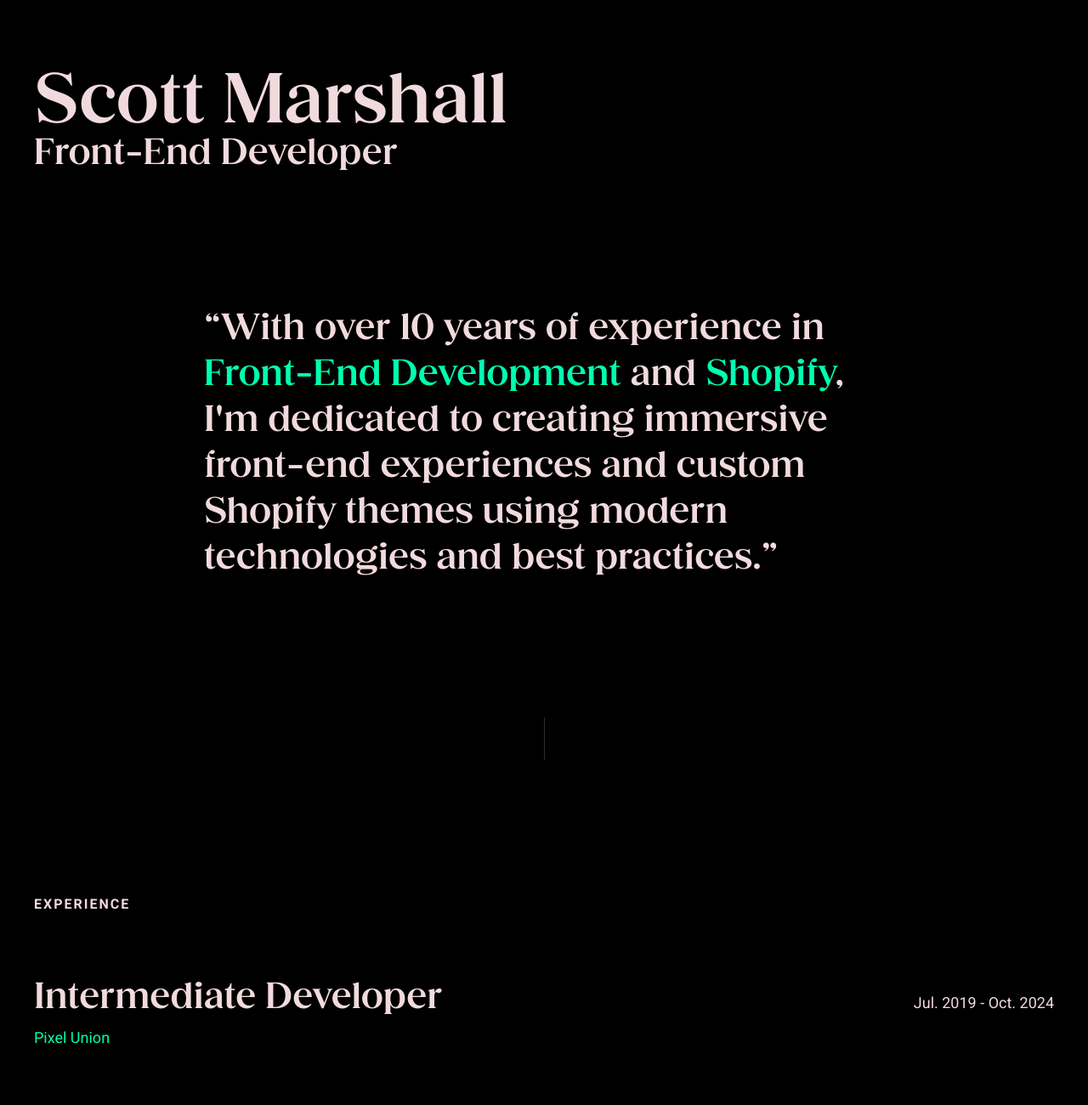
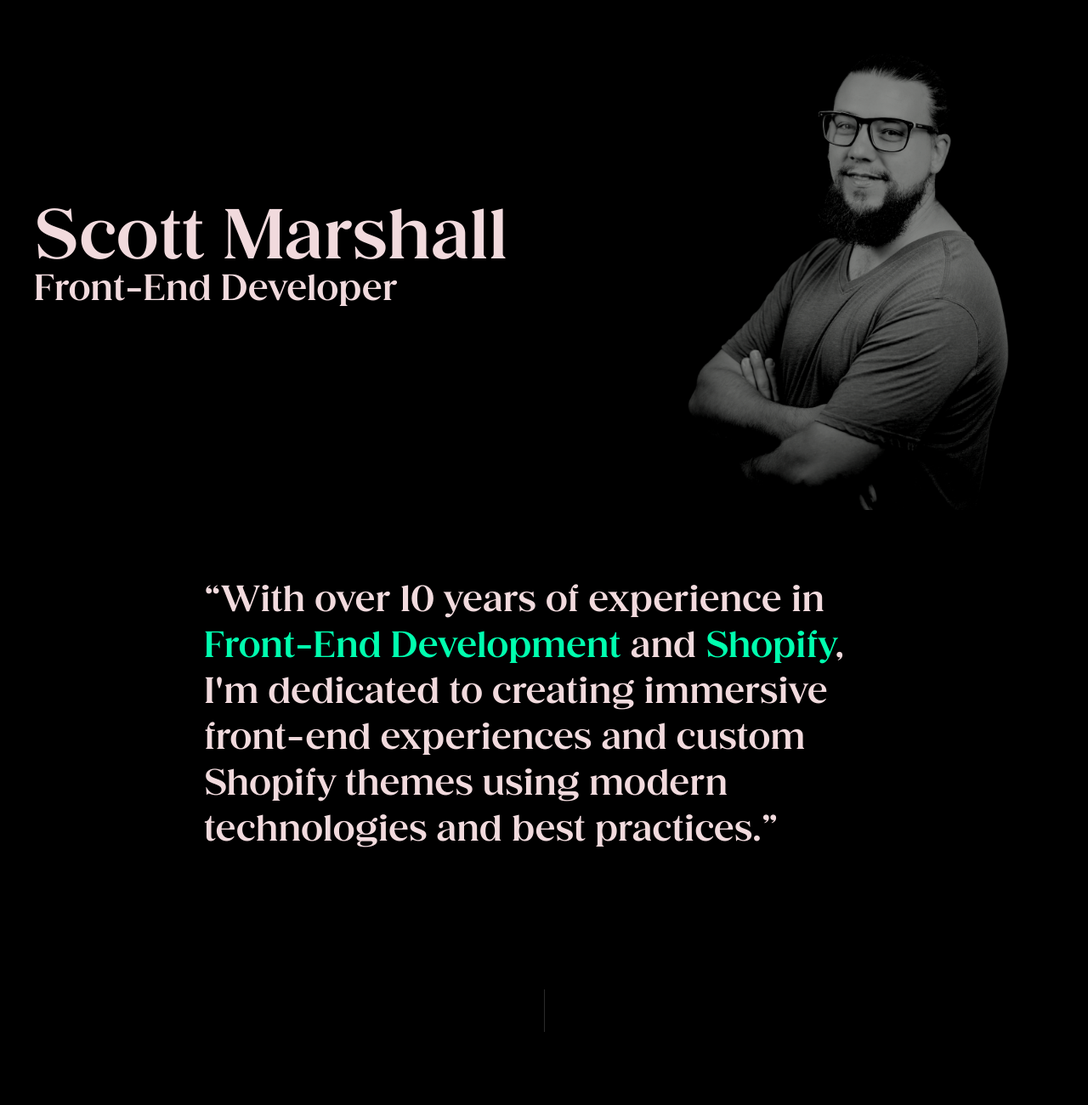
Before and after one commit to marshall993/marshall993.github.io, a website: page index.html in a window 1280 px wide. Shown: the top 1300 px of the page at 85% size. Drawn offline with Linux system fonts and the light colour scheme.

Commit message:
Updates.

```diff
--- a/index.html
+++ b/index.html
@@ -20,6 +20,7 @@
             <h1 class="hero__heading">Scott Marshall</h1>
             <h2 class="hero__text">Front-End Developer</h2>
           </div>
+          <img class="hero__image" src="assets/scott.png" alt="Scott Marshall">
         </div>
       </div>
     </section>
@@ -43,7 +44,7 @@
           <div class="article__header">
             <h3 class="article__heading">Intermediate Developer</h3>
             <h4 class="article__subheading">
-              <a href="">Pixel Union</a>
+              <a href="https://pixelunion.net/" target="_blank">Pixel Union</a>
             </h4>
           </div>
           <p class="article__date">
@@ -57,7 +58,7 @@
           <div class="article__header">
             <h3 class="article__heading">Intermediate Web Developer / Technical Support Supervisor</h3>
             <h4 class="article__subheading">
-              <a href="">Out of the Sandbox</a>
+              <a href="https://outofthesandbox.com/" target="_blank">Out of the Sandbox</a>
             </h4>
           </div>
           <p class="article__date">
--- a/styles/styles.scss
+++ b/styles/styles.scss
@@ -90,13 +90,6 @@
   --color-text: #f1dadd;
   --color-primary: #00FFAF;
   --color-button-background: #FFF;
-  --font-size-body: 18px;
-  --font-size-h1-mobile: 36px;
-  --font-size-h2-mobile: 20px;
-  --font-size-h3-mobile: 20px;
-  --font-size-h4-mobile: 20px;
-  --font-size-h5-mobile: 20px;
-  --font-size-h6-mobile: 16px;
 }
 
 body {
@@ -104,7 +97,7 @@
   color: var(--color-text);
   font-family: "Roboto", sans-serif;
   background-color: #000;
-  font-size: var(--font-size-body);
+  font-size: clamp(18px, 0.5vw + 1rem, 24px);
 }
 
 a {
@@ -121,10 +114,10 @@
 }
 
 h3 {
-  font-size: clamp(24px, 2vw + 1rem, 60px);
+  font-size: clamp(24px, 2vw + 1rem, 42px);
 }
 
-h1, h3 {
+h1, h3, h4 {
   font-family: "honest";
 }
 
@@ -132,6 +125,7 @@
   font-family: "honest";
   font-weight: bold;
 }
+
 
 html {
   scroll-behavior: smooth;
@@ -154,6 +148,10 @@
 }
 
 /* Sections */
+
+section {
+  overflow: hidden;
+}
 
 .section__container {
   max-width: 1200px;
@@ -179,16 +177,31 @@
 .section__heading {
   margin: 0;
   letter-spacing: 2px;
-  font-size: 16px;
   text-transform: uppercase;
+  font-size: clamp(18px, 0.5vw + 1rem, 24px);
 }
 
 /* Hero */
 
 .hero {
+  position: relative;
   display: flex;
   align-items: center;
-  height: 35vh;
+  height: 75vh;
+}
+
+.hero__content {
+  position: relative;
+  z-index: 1;
+}
+
+.hero__image {
+  position: absolute;
+  bottom: 0;
+  right: -30%;
+  width: 100%;
+  height: 100%;
+  object-fit: contain;
 }
 
 .hero__heading {
@@ -315,6 +328,11 @@
   flex-direction: column;
   gap: 1rem;
   flex: 1 1 50%;
+
+  @media only screen and (min-width: 720px) {
+    border-left: 1px solid var(--color-primary);
+    padding-left: 2rem;
+  }
 }
 
 .article__heading {
@@ -334,6 +352,22 @@
 
 .article__date {
   margin: 0;
-  flex: 1;
   text-align: right;
 }
+
+.about {
+  display: flex;
+  gap: 5rem;
+  align-items: center;
+}
+
+.columns {
+  display: grid;
+  gap: 2rem;
+  grid-template-columns: 1fr 1fr;
+}
+
+img {
+  flex: 1;
+  width: 50%;
+}
```
Also changed, not shown: assets/scott.png (added), styles/styles.css, 1 other file.
